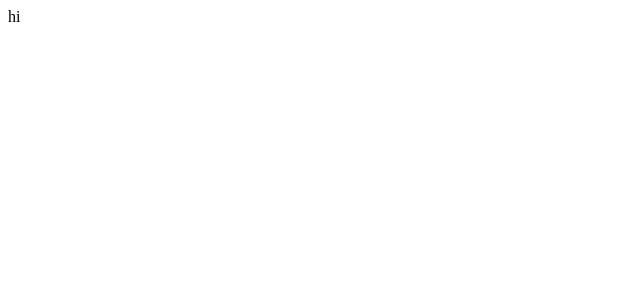
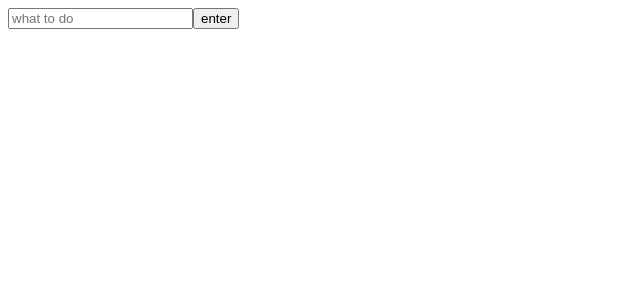
Before and after one commit to youngjeJO/todolist, a React (Create React App) app: page / in a window 1280 px wide. Shown: the top 300 px of the page, without its empty margins (0-640 px from the left). Built offline with nearby package versions, Linux system fonts and the light colour scheme.

Commit message:
inputBox 만들기

```diff
--- a/src/App.js
+++ b/src/App.js
@@ -1,7 +1,12 @@
 import './App.css';
+import Inputbox from './components/inputbox';
 
 function App() {
-  return <div>hi</div>;
+  return (
+    <div>
+      <Inputbox />
+    </div>
+  );
 }
 
 export default App;
--- /dev/null
+++ b/src/components/inputbox.jsx
@@ -0,0 +1,23 @@
+import React, { useState } from 'react';
+
+const Inputbox = (props) => {
+  const [todo, setTodo] = useState('');
+  const onChange = (event) => setTodo(event.target.value);
+  console.log(todo);
+  return (
+    <div>
+      <form>
+        <input
+          onChange={onChange}
+          value={todo}
+          type='text'
+          placeholder='what to do'
+        ></input>
+
+        <button>enter</button>
+      </form>
+    </div>
+  );
+};
+
+export default Inputbox;
```
